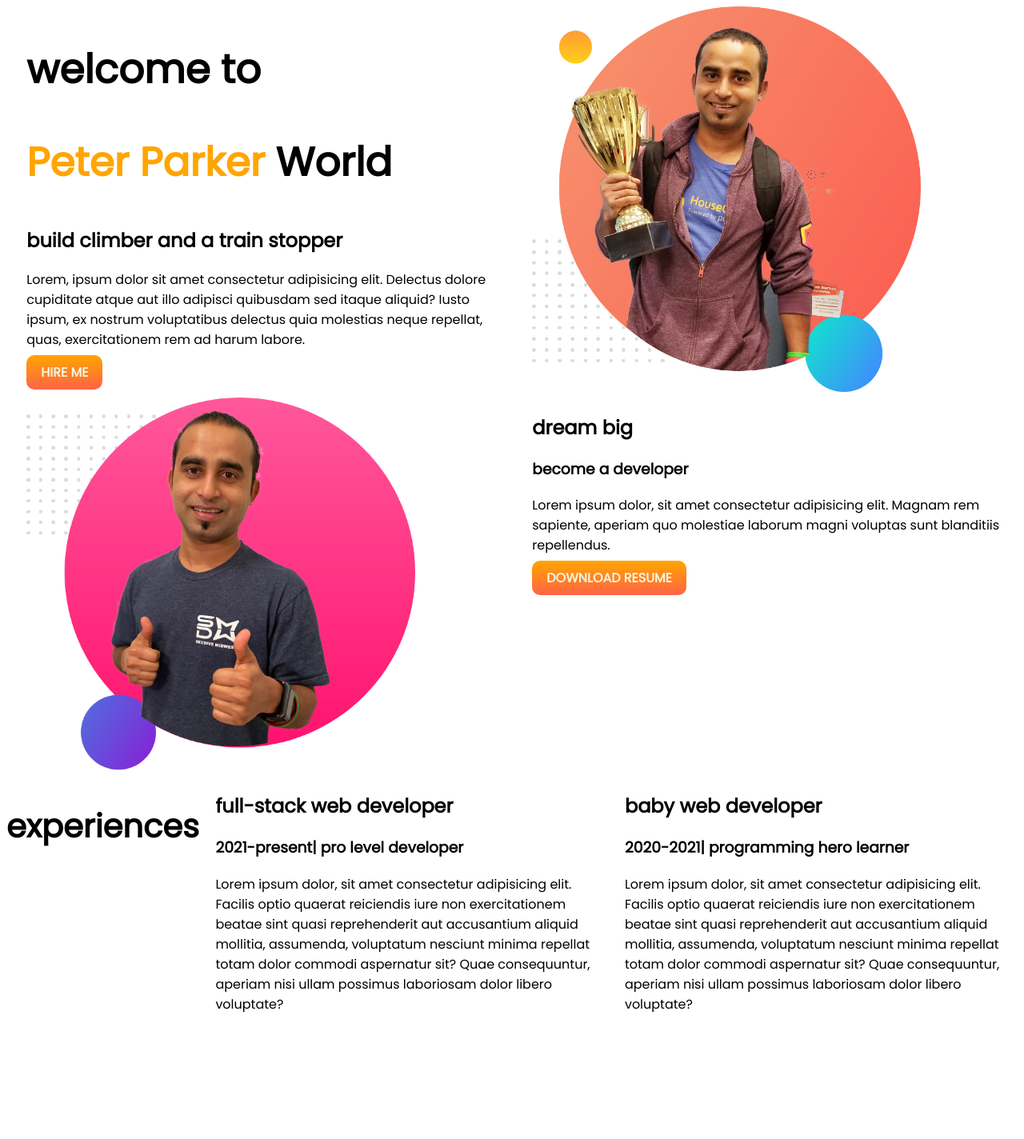
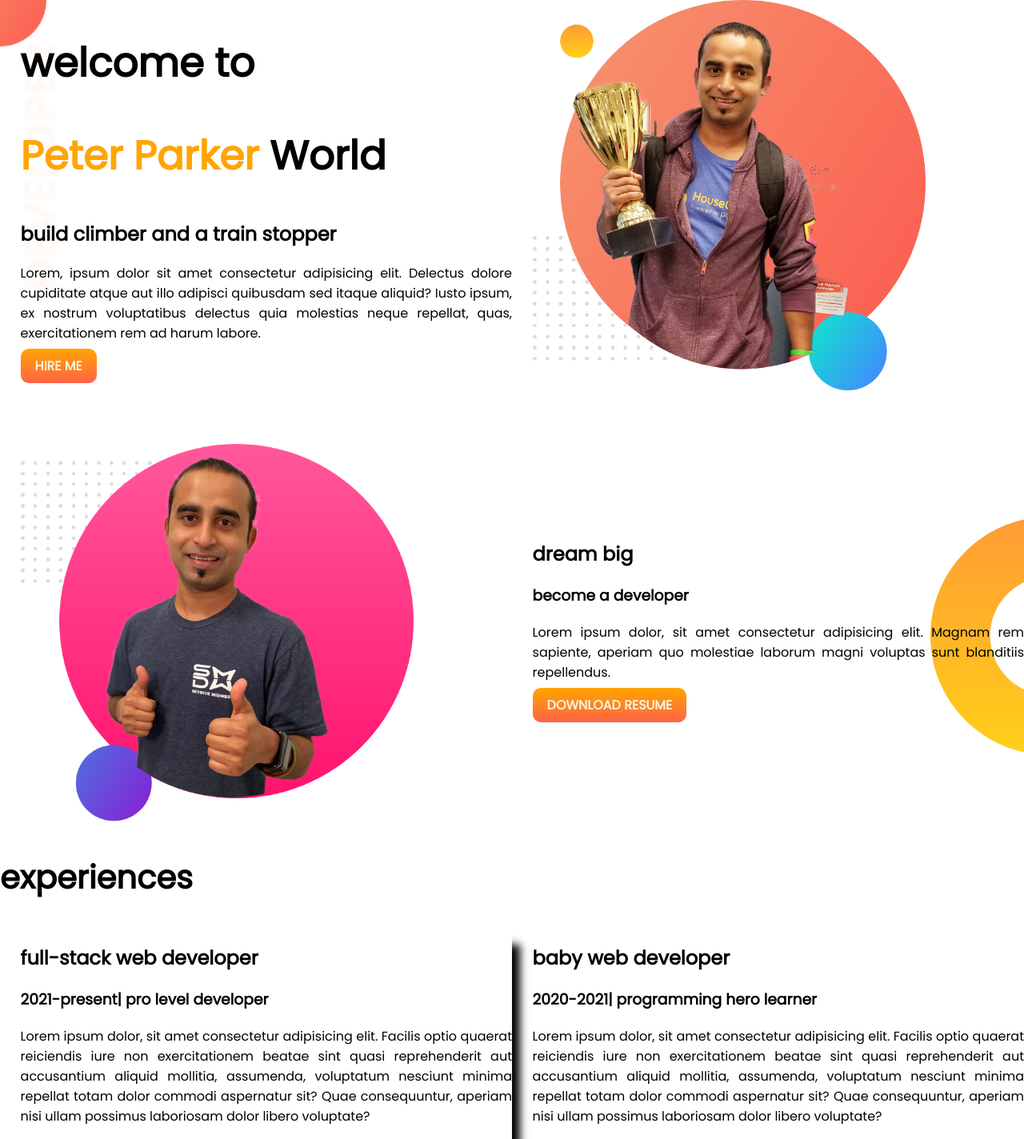
Before and after one commit to euhansarkar/developer-portfolio, a plain HTML site: page index.html in a window 1280 px wide. Shown: the whole page at 80% size. Before the commit the page ends 1292 px from the top, so only its background shows below. Drawn offline with Linux system fonts and the light colour scheme.

Commit message:
added some problems

```diff
--- a/index.html
+++ b/index.html
@@ -13,7 +13,7 @@
 </head>
 <body>
 
-    <section id="header">
+    <section class="header flexible-container">
         <div class="half-width">
             <h1 class="header-font">welcome to</h1>
             <h1 class="header-font"><span id="peter">Peter Parker</span> World</h1>
@@ -27,11 +27,11 @@
         </div>
     </section>
 
-    <section class="header-2">
+    <section class="header-2 flexible-container">
         <div class="half-width">
             <img src="/images/jhankar2.png" alt="">
         </div>
-        <div class="half-width">
+        <div class="half-width align-thik-nai">
             <h1>dream big</h1>
             <h3>become a developer</h3>
             <p>Lorem ipsum dolor, sit amet consectetur adipisicing elit. Magnam rem sapiente, aperiam quo molestiae laborum magni voluptas sunt blanditiis repellendus.</p>
@@ -40,9 +40,9 @@
     </section>
 
 
-    <section class="header-3">
+    <section class="header-3 ">
         <h1 class="ex">experiences</h1>
-        <div class="container">
+        <div id="experience">
             <div class="half-width">
                 <h1>full-stack web developer</h1>
                 <h3>2021-present| pro level developer</h3>
--- a/style.css
+++ b/style.css
@@ -1,5 +1,6 @@
 body{
     font-family: 'Poppins', sans-serif;
+    margin: 0;
 }
 
 .header-font{
@@ -12,7 +13,7 @@ body{
     color: #FFA500;
 }
 
-section{
+.flexible-container{
     display: flex;
 }
 
@@ -23,6 +24,10 @@ section{
 
 .half-width img{
     width: 80%;
+}
+
+.half-width p{
+    text-align: justify;
 }
 
 .style-button{
@@ -39,6 +44,26 @@ section{
     font-size: 40px;
 }
 
-.container{
+#experience{
     display: flex;
 }
+
+#experience .half-width{
+    box-shadow: 10px 20px 10px;
+}
+
+.header{
+    background-image: url(/images/top-banner.png);
+    background-repeat: no-repeat;
+    margin-bottom: 60px;
+}
+
+.header-2{
+    background-image: url(/images/dream-bg.png);
+    background-repeat: no-repeat;
+    background-position: right;
+}
+
+.align-thik-nai{
+    padding-top: 100px;
+}
```
